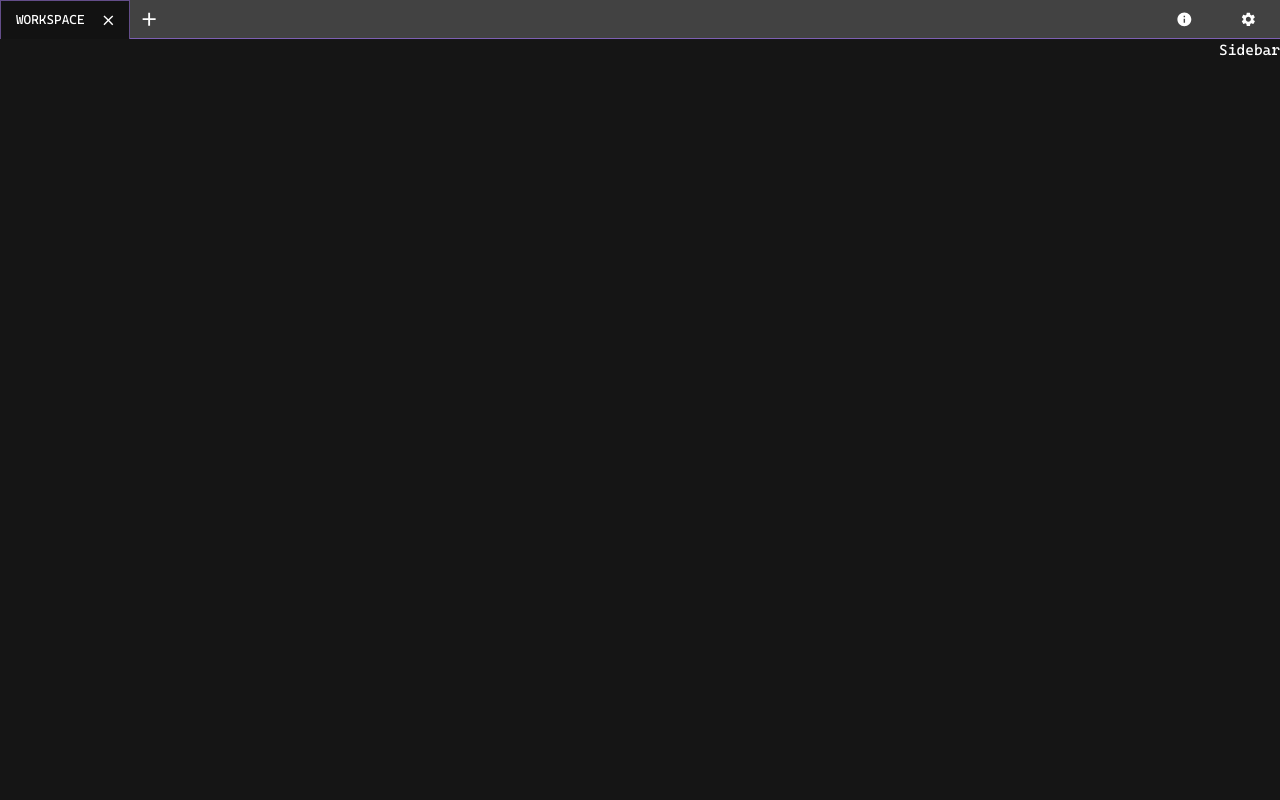
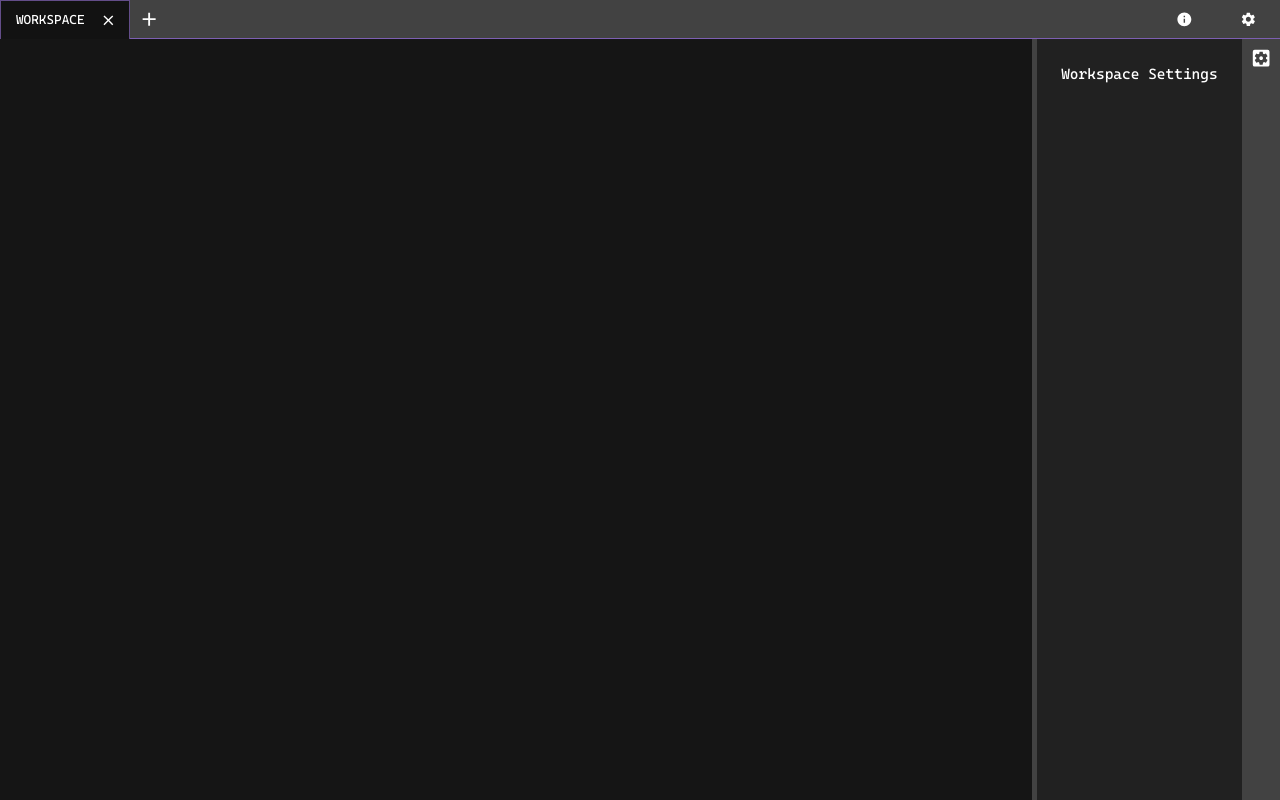
Before and after one commit to uss-stargazer/microchip-gui, a React (Vite) app: page / in a window 1280 px wide. Both pictures are taken after a click on the button 19 px from the left and 19 px from the top of the page. Built offline with nearby package versions, Linux system fonts and the light colour scheme.

Commit message:
feat(workspace): Flesh out empty Sidebar

```diff
--- a/src/tabs/Workspace/components/Sidebar/index.tsx
+++ b/src/tabs/Workspace/components/Sidebar/index.tsx
@@ -1,7 +1,38 @@
-import { Box } from "@mui/material";
+import { Box, IconButton, Typography } from "@mui/material";
+import React, { useState } from "react";
+import { MdSettingsApplications } from "react-icons/md";
+
+function WorkspaceSettings() {
+  return (
+    <Box
+      bgcolor="grey.900"
+      sx={{
+        borderLeftWidth: "5px",
+        borderLeftStyle: "solid",
+        borderLeftColor: "grey.800",
+        display: "flex",
+        flexDirection: "column",
+        p: "1.5rem",
+      }}
+    >
+      <Typography>Workspace Settings</Typography>
+    </Box>
+  );
+}
 
 function Sidebar() {
-  return <Box>Sidebar</Box>;
+  const [isOpen, setIsOpen] = useState<boolean>(true);
+
+  return (
+    <Box display="flex">
+      {isOpen && <WorkspaceSettings />}
+      <Box bgcolor="grey.800">
+        <IconButton onClick={() => setIsOpen(!isOpen)}>
+          <MdSettingsApplications />
+        </IconButton>
+      </Box>
+    </Box>
+  );
 }
 
 export default Sidebar;
```
